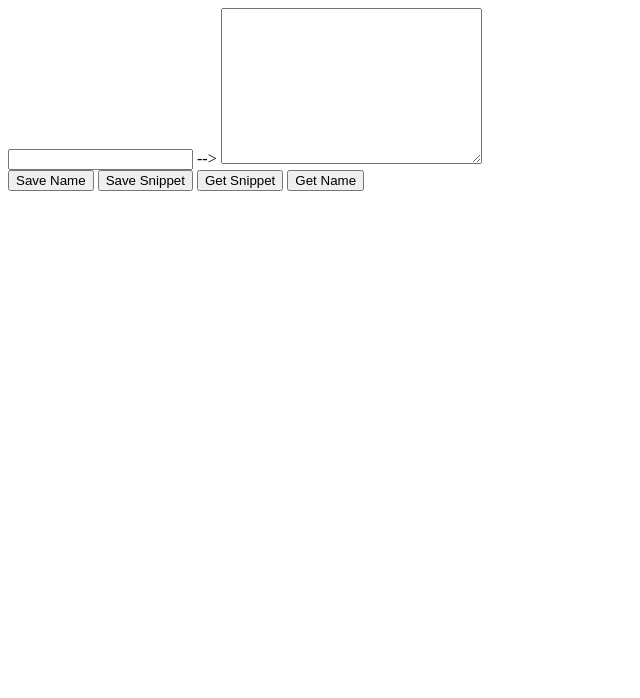
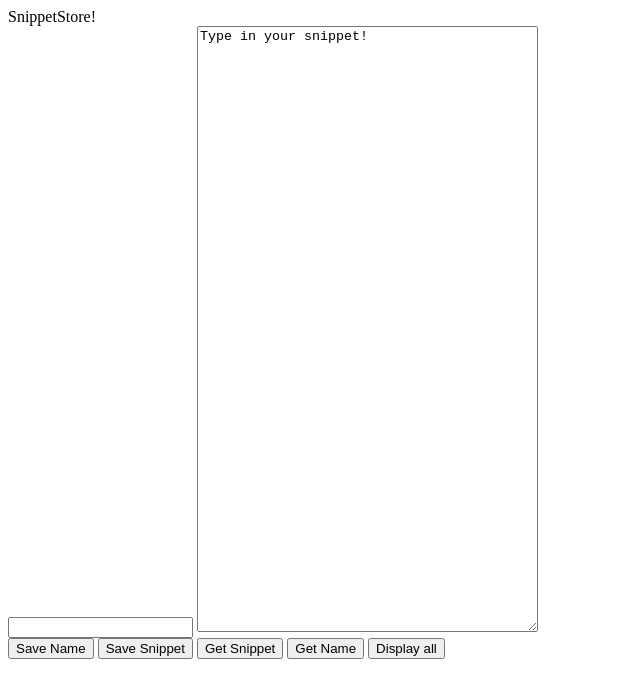
Before and after one commit to shabbyjoon/cruddyApp, a plain HTML site: page index.html in a window 1280 px wide. Shown: the whole page, without its empty margins (0-640 px from the left). Drawn offline with nearby package versions, Linux system fonts and the light colour scheme.

Commit message:
added div tag for displayAll

```diff
--- a/index.html
+++ b/index.html
@@ -8,17 +8,22 @@
   integrity="sha256-2Kok7MbOyxpgUVvAk/HJ2jigOSYS2auK4Pfzbm7uH60="
   crossorigin="anonymous"></script>
   <script src="app.js"></script>
+  <link rel="stylesheet" type="text/css" href="stylesheet.css">
 </head>
 <body>
+	<div class="container"> SnippetStore!
   <form>
-    <input class="nameField" type="text" name="firstInputField"> -->
-    <textarea class="textField" rows="10" cols="30" name="firstInputField"> </textarea>
+    <input class="nameField" type="text" name="firstInputField"></input>
+    <textarea class="textField" rows="40" cols="40" name="firstInputField">Type in your snippet!</textarea>
   </form>
   <button class="setName"> Save Name</button>
   <button class="setForm"> Save Snippet</button>
   <button class="getForm"> Get Snippet</button>
   <button class="getName"> Get Name</button>
+  <button class="displayAll"> Display all</button>
+  </div>
 
   <div class="debug"></div>
+  <div class='getAll'></div>
 </body>
 </html>
```
